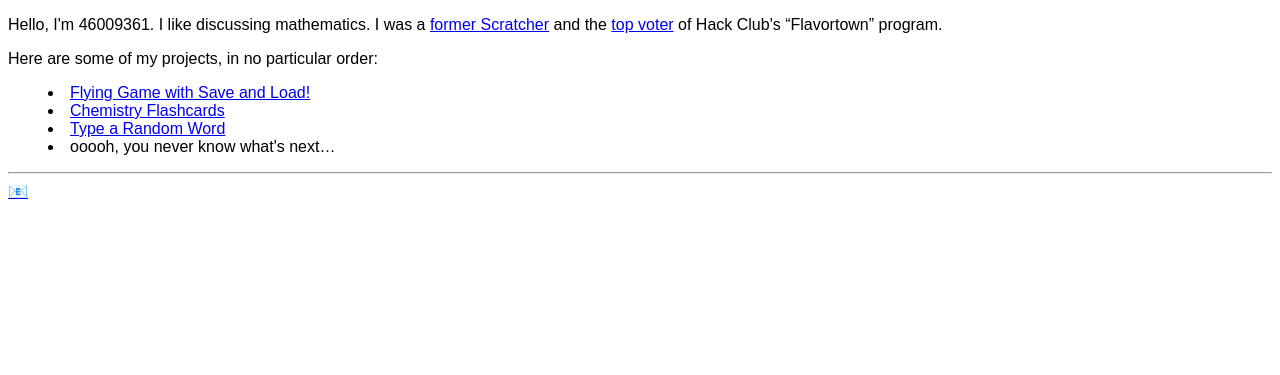
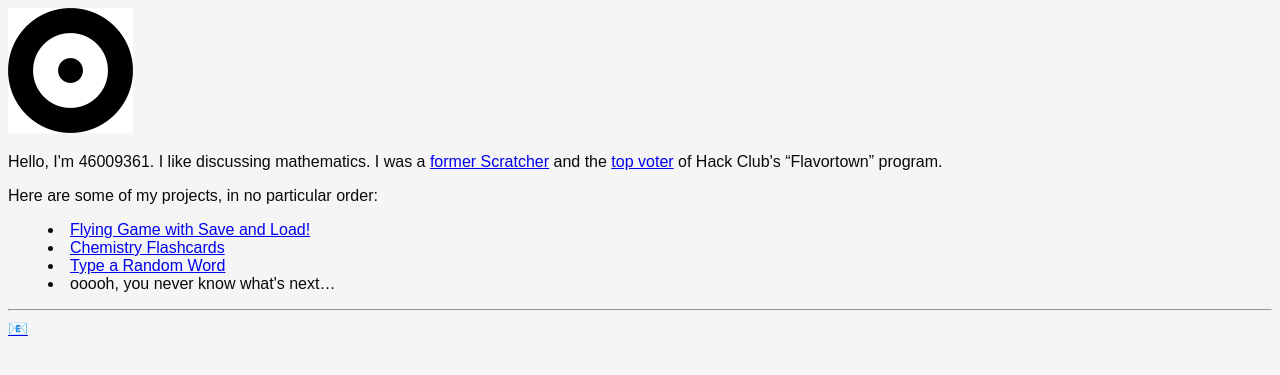
Before and after one commit to 46009361/46009361.com, a PHP site: page / in a window 1280 px wide. Shown: the top 375 px of the page. Run offline with PHP 8.4, Linux system fonts and the light colour scheme.

Commit message:
chore: choose good colours

```diff
--- a/index.html
+++ b/index.html
@@ -8,8 +8,14 @@
     <link rel="stylesheet" href="https://cdnjs.cloudflare.com/ajax/libs/font-awesome/4.7.0/css/font-awesome.min.css">
 </head>
 <body>
-    <nav><!-- reserved for later -->
-    </nav>
+    <header>
+        <nav>
+            <!-- I don't know accessibility well. Visitors, please give me feedback! -->
+            <a href="/" aria-label="Home" title="Homepage">
+                <img src="46009361_1000x1000.png" alt="46009361 logo" width="125" height="125">
+            </a>
+        </nav>
+    </header>
     <main>
         <p>Hello, I'm 46009361. I like discussing mathematics. I was a
             <a title="opens in new tab"
@@ -28,7 +34,7 @@
     </main>
     <hr>
     <footer>
-        <a href="mailto:me@46009361.com">📧</a>
+        <a href="mailto:me@46009361.com" aria-label="Email me">📧</a>
     </footer>
 </body>
 </html>
--- a/index.php.html
+++ b/index.php.html
@@ -1,3 +1,3 @@
 <!-- can be viewed via index.php, for backward compatibility only -->
 <meta name="robots" content="noindex, nofollow">
-<meta http-equiv="refresh" content="0;index.html">
+<meta http-equiv="refresh" content="0;.">
--- a/style.css
+++ b/style.css
@@ -1,3 +1,9 @@
+:root {
+    color-scheme: light dark;
+}
+
 body {
     font-family: Arial, Helvetica, sans-serif;
+    background-color: light-dark(whitesmoke, #0a0a0a);
+    color: light-dark(#0a0a0a, whitesmoke);
 }
--- a/vote/index.php.html
+++ b/vote/index.php.html
@@ -1,3 +1,3 @@
 <!-- can be viewed via index.php, for backward compatibility only -->
 <meta name="robots" content="noindex, nofollow">
-<meta http-equiv="refresh" content="0;index.html">
+<meta http-equiv="refresh" content="0;.">
```
Also changed, not shown: 46009361_1000x1000.png (added), README.md.
